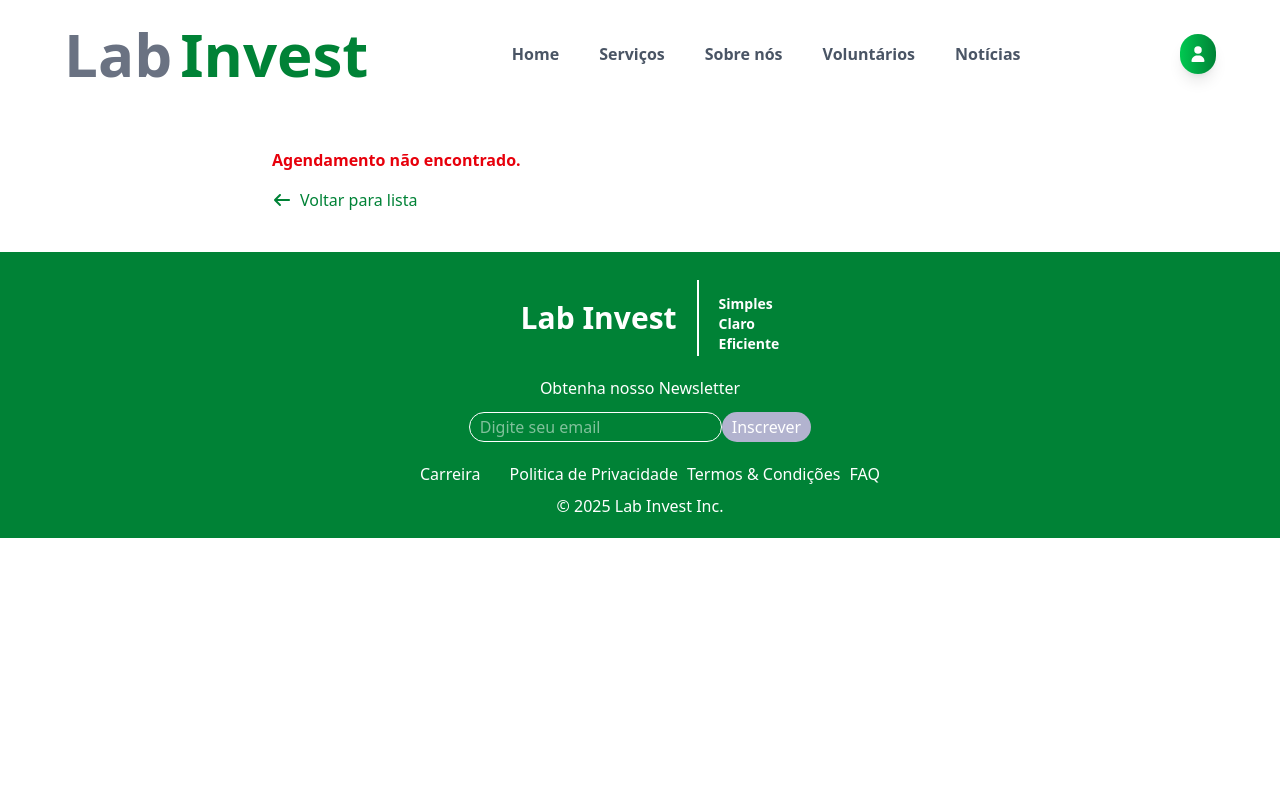
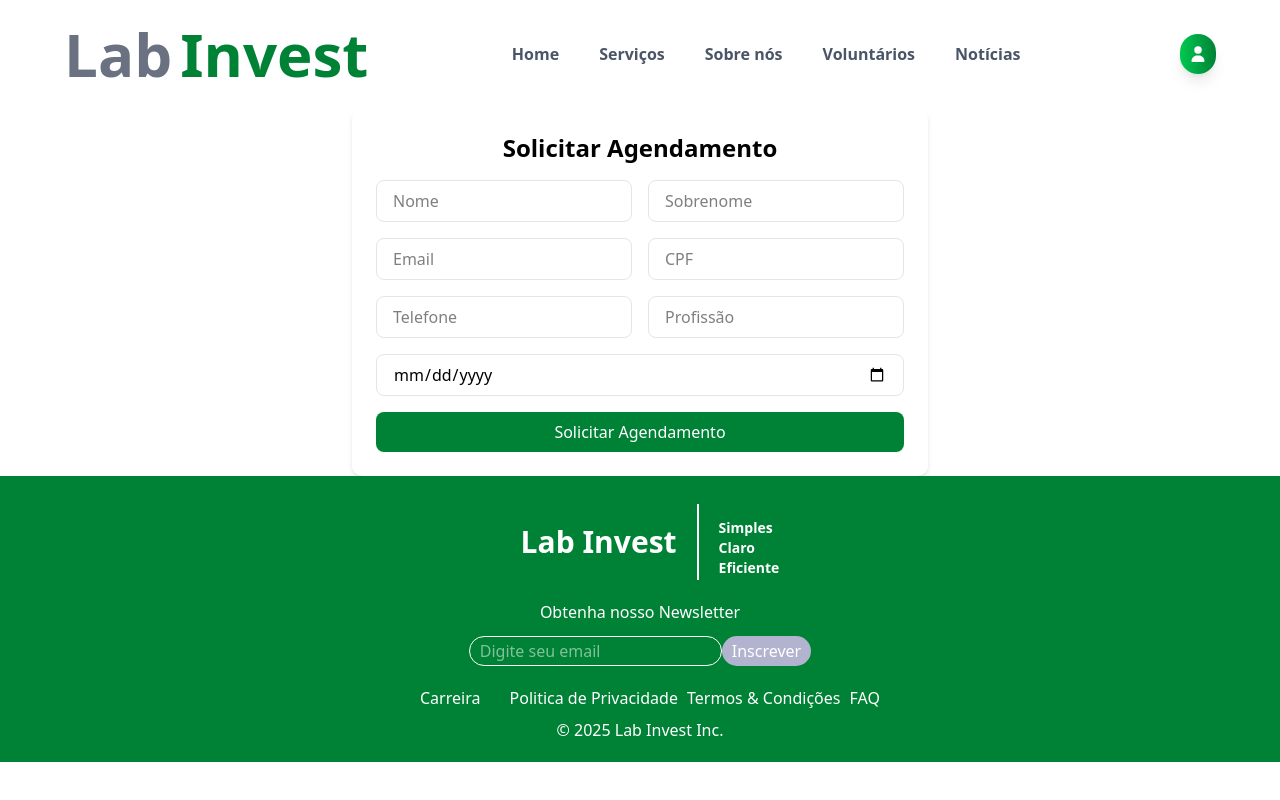
Before and after one commit to labinvest/labinvest, a Next.js app: page /agendamento/solicitar in a window 1280 px wide. Built offline with nearby package versions, Linux system fonts and the light colour scheme.

Commit message:
Correções para envio do formulario

```diff
--- a/src/app/agendamento/[id]/page.tsx
+++ b/src/app/agendamento/[id]/page.tsx
@@ -10,6 +10,7 @@ import {
   faClock,
   faUser,
 } from "@fortawesome/free-solid-svg-icons";
+import Router from "next/router";
 
 const agendamentos = [
   {
--- /dev/null
+++ b/src/app/agendamento/solicitar/page.tsx
@@ -0,0 +1,85 @@
+'use client';
+
+import React from "react";
+
+interface SolicitarAgendamento {
+    nome: string;
+    sobrenome: string;
+    email: string;
+    cpf: string;
+    telefone: number;
+    profissao: string;
+    dataPreferida: string;
+}
+
+export default function SolicitarAgendamentoForm() {
+    const handleSubmit = (e: React.FormEvent) => {
+        e.preventDefault();
+    };
+
+    return (
+        <form
+            onSubmit={handleSubmit}
+            className="max-w-xl mx-auto bg-white p-6 rounded-lg shadow-md space-y-4"
+        >
+            <h2 className="text-2xl font-semibold text-center mb-4">Solicitar Agendamento</h2>
+
+            <div className="grid grid-cols-1 md:grid-cols-2 gap-4">
+                <input
+                    type="text"
+                    name="nome"
+                    placeholder="Nome"
+                    required
+                    className="border rounded-md px-4 py-2 w-full"
+                />
+                <input
+                    type="text"
+                    name="sobrenome"
+                    placeholder="Sobrenome"
+                    required
+                    className="border rounded-md px-4 py-2 w-full"
+                />
+                <input
+                    type="email"
+                    name="email"
+                    placeholder="Email"
+                    required
+                    className="border rounded-md px-4 py-2 w-full"
+                />
+                <input
+                    type="text"
+                    name="cpf"
+                    placeholder="CPF"
+                    required
+                    className="border rounded-md px-4 py-2 w-full"
+                />
+                <input
+                    type="tel"
+                    name="telefone"
+                    placeholder="Telefone"
+                    required
+                    className="border rounded-md px-4 py-2 w-full"
+                />
+                <input
+                    type="text"
+                    name="profissao"
+                    placeholder="Profissão"
+                    required
+                    className="border rounded-md px-4 py-2 w-full"
+                />
+                <input
+                    type="date"
+                    name="dataPreferida"
+                    required
+                    className="border rounded-md px-4 py-2 w-full md:col-span-2"
+                />
+            </div>
+
+            <button type="submit"
+                className="w-full bg-green-700 text-white py-2 rounded-md hover:bg-green-800 transition"
+            >
+                Solicitar Agendamento
+            </button>
+        </form>
+    );
+}
--- a/src/app/page.tsx
+++ b/src/app/page.tsx
@@ -26,6 +26,8 @@ export default function LoginPage() {
         : { nome: "", email: "", senha: "", confirmarSenha: "" },
     validationSchema: schema,
     onSubmit: (v) => {
+
+      console.log("Valores do formulário:", v);
       if (mode === "login") {
         if (v.username === "admin" && v.password === "admin123") {
           setLoginError("");
@@ -91,8 +93,8 @@ export default function LoginPage() {
                   onSubmit={handleSubmit}
                   className="mt-12 w-[400px] space-y-4 font-sans"
                 >
-                  <TextField label="Nome de usuário" variant="outlined" size='small' margin='normal' fullWidth error={!!errors.username} helperText={errors.username} />
-                  <TextField label="Senha" variant="outlined" type="password" size='small' margin='normal' fullWidth error={!!errors.password} helperText={errors.password} />
+                  <TextField label="Nome de usuário"  onBlur={formik.handleBlur} onChange={handleChange}  id='username' variant="outlined" size='small' margin='normal' fullWidth error={formik.touched.username && !!errors.username} helperText={formik.touched.username && errors.username} />
+                  <TextField label="Senha" id='password'  onBlur={formik.handleBlur} onChange={handleChange}  variant="outlined" type="password" size='small' margin='normal' fullWidth error={ formik.touched.password && !!errors.password } helperText={ formik.touched.password && errors.password} />
 
                   {loginError && (
                     <p className="text-red-600 text-sm mb-2 font-semibold font-sans">
@@ -105,7 +107,6 @@ export default function LoginPage() {
                     color='success'
                     variant='contained'
                     fullWidth
-
                   >
                     Entrar
                   </Button>
@@ -127,9 +128,9 @@ export default function LoginPage() {
                   onSubmit={formik.handleSubmit}
                   className="mt-12 w-[400px] space-y-4 font-sans"
                 >
-                  <TextField label="Nome completo" variant="outlined" size='small' margin='normal' fullWidth error={!!errors.nome} helperText={errors.nome} />
-                  <TextField label="Email" variant="outlined" size='small' margin='normal' fullWidth error={!!errors.email} helperText={errors.email} />
-                  <TextField label="Senha" variant="outlined" type="password" size='small' margin='normal' fullWidth error={!!errors.senha} helperText={errors.senha} />
+                  <TextField label="Nome completo" variant="outlined" size='small' margin='normal' fullWidth error={formik.touched.nome && !!errors.nome} helperText={formik.touched.nome && errors.nome} />
+                  <TextField label="Email" variant="outlined" size='small' margin='normal' fullWidth error={formik.touched.email && !!errors.email} helperText={formik.touched.email && errors.email} />
+                  <TextField label="Senha" variant="outlined" type="password" size='small' margin='normal' fullWidth error={formik.touched.senha && !!errors.senha} helperText={formik.touched.senha && errors.senha} />
                   <TextField
                     label="Confirmar senha"
                     variant="outlined"
@@ -137,8 +138,8 @@ export default function LoginPage() {
                     size='small'
                     margin='normal'
                     fullWidth
-                    error={!!errors.confirmarSenha}
-                    helperText={errors.confirmarSenha}
+                    error={formik.touched.confirmarSenha && !!errors.confirmarSenha}
+                    helperText={formik.touched.confirmarSenha && errors.confirmarSenha}
                   />
                   <Button
                     type="submit"
--- a/src/app/voluntario/[id]/page.tsx
+++ b/src/app/voluntario/[id]/page.tsx
@@ -1,6 +1,8 @@
+"use client";
 import React from "react";
 import { faUserCircle } from '@fortawesome/free-solid-svg-icons';
 import { FontAwesomeIcon } from '@fortawesome/react-fontawesome';
+import { useRouter } from "next/navigation";
 
 const postagens = [
   {
@@ -23,14 +25,12 @@ const postagens = [
   },
 ];
 
+export default function PerfilVoluntario() {
+  const router = useRouter();
 
-export default function PerfilVoluntario() {
   return (
     <div className="flex flex-col items-center w-full bg-gray-50 min-h-screen py-6">
-
       <div className="w-full max-w-5xl space-y-8 mx-auto px-4">
-
-
         <div className=" shadow-xl p-6 bg-white rounded-2xl flex flex-col sm:flex-row sm:items-center sm:justify-between gap-6">
 
           <div className="flex items-center gap-6">
@@ -53,12 +53,12 @@ export default function PerfilVoluntario() {
           </div>
 
           <button
-            className="bg-green-700 text-white text-sm font-semibold rounded-full px-6 py-2 hover:bg-green-800 transition w-fit self-start sm:self-auto"
+            className="bg-green-700 text-white text-sm font-semibold rounded-full px-6 py-2 hover:bg-green-800 transition w-fit self-start sm:self-auto cursor-pointer"
           >
             Mensagem
           </button>
-          <button
-            className="bg-green-700 text-white text-sm font-semibold rounded-full px-6 py-2 hover:bg-green-800 transition w-fit self-start sm:self-auto"
+          <button onClick={() => router.push("/agendamento/solicitar")}
+            className="bg-green-700 text-white text-sm font-semibold rounded-full px-6 py-2 hover:bg-green-800 transition w-fit self-start sm:self-auto cursor-pointer"
           >
             Solicitar Agendamento
           </button>
```
